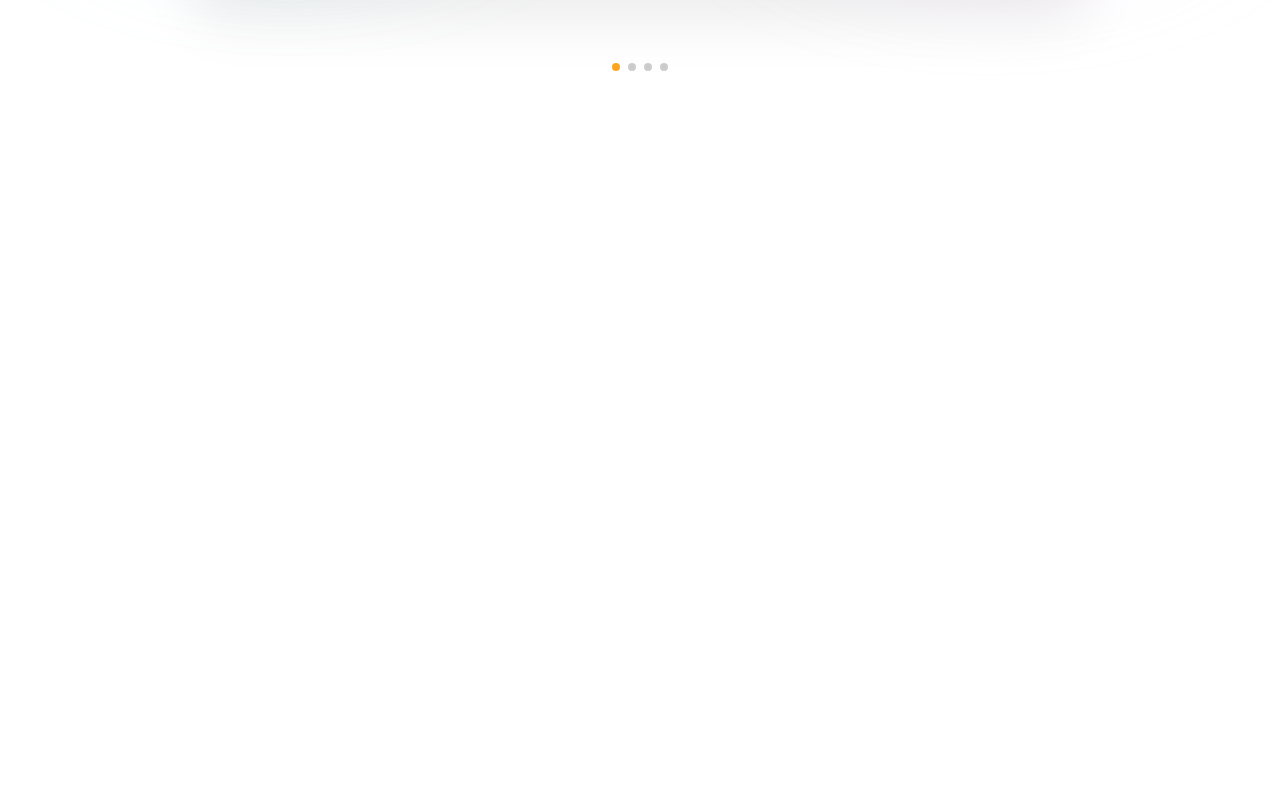
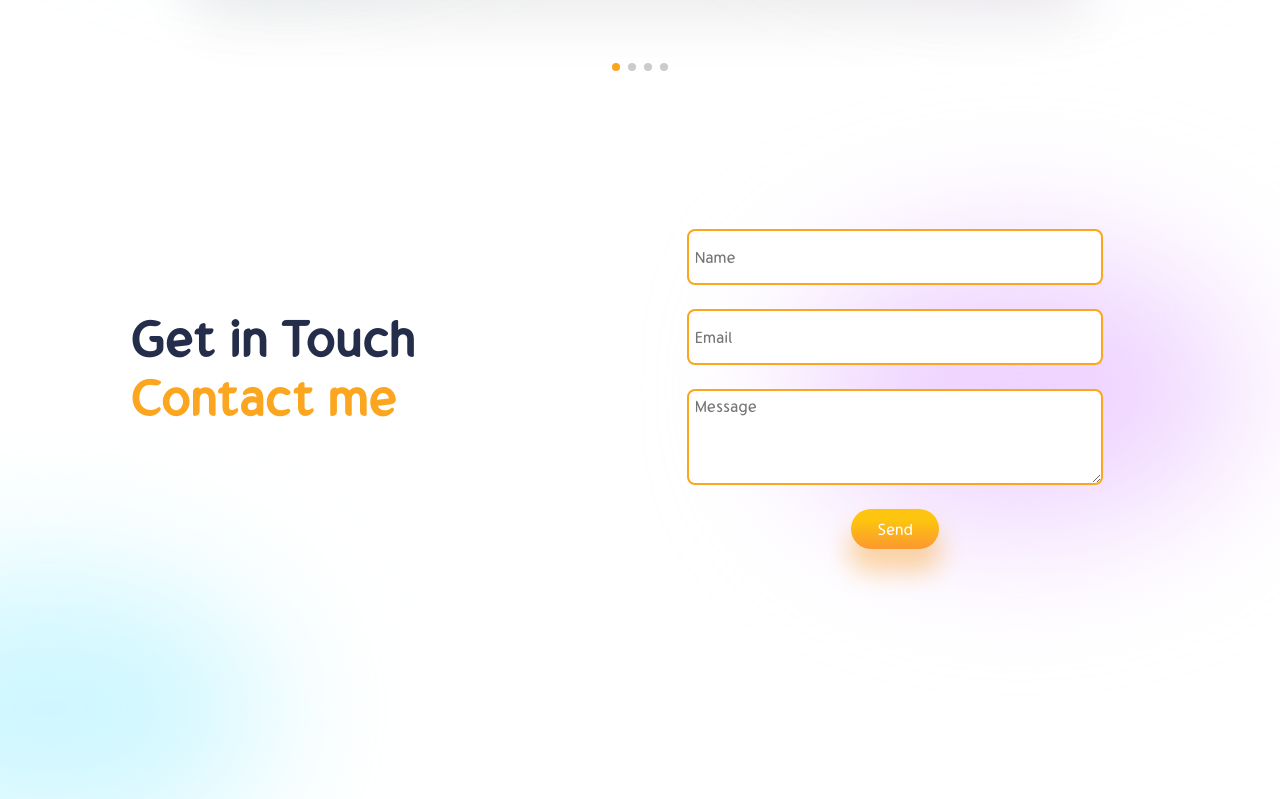
Before and after one commit to Satellite-system/Portfolio, a React (Create React App) app: page / in a window 1280 px wide. Shown: the part 4317-5116 px from the top of the page. Before the commit the page ends 4476 px from the top, so only its background shows below. Built offline with nearby package versions, Linux system fonts and the light colour scheme.

Commit message:
Add Contact Component

```diff
--- a/src/App.js
+++ b/src/App.js
@@ -6,6 +6,7 @@ import Experience from "./component/Experience/Experience";
 import Works from "./component/Works/Works";
 import Portfolio from "./component/Portfolio/Portfolio";
 import Testimonial from "./component/Testimonial/Testimonial";
+import Contact from "./component/Contact/Contact";
 
 function App() {
   return (
@@ -17,6 +18,7 @@ function App() {
       <Works/>
       <Portfolio/>
       <Testimonial/>
+      <Contact/>
     </div>
   );
 }
--- /dev/null
+++ b/src/component/Contact/Contact.css
@@ -0,0 +1,42 @@
+.contact{
+   display: flex;
+   flex-direction: row;
+   height: 70vh;
+   margin-top: 4rem;
+   padding: 0 3rem;
+}
+.contact-left{
+   flex: 1;
+   display: flex;
+   flex-direction: column;
+   margin-top: 4rem;
+}
+.contact-right{
+   flex: 1;
+   display: flex;
+   justify-content: center;
+   position: relative;
+}
+.contact-right>form{
+   display: flex;
+   flex-direction: column;
+   gap: 1.2rem;
+   align-items: center;
+}
+.contact-right .user{
+   width: 20rem;
+   height: 2rem;
+   padding: 0.3rem;
+   outline: none;
+   border: 2px solid var(--orange);
+   border-radius: 8px;
+   font-size: 16px;
+}
+textarea{
+   height: 4rem!important;
+}
+.contact-blur1{
+   background-color: var(--purple);
+   top: 1rem;
+   left: 8rem;
+}
--- /dev/null
+++ b/src/component/Contact/Contact.jsx
@@ -0,0 +1,27 @@
+import React from 'react'
+import './Contact.css'
+
+function Contact() {
+  return (
+    <div className="contact">
+      <div className="contact-left">
+         <div className="awesome">
+            <span>Get in Touch</span>
+            <span>Contact me</span>
+            <div className="blur s-blur1" style={{background:"#ABF1FF94"}}/>
+         </div>
+      </div>
+      <div className="contact-right">
+         <form >
+            <input type="text" name='user_name' className='user' placeholder='Name'/>
+            <input type="email" name='user_email' className='user' placeholder='Email' />
+            <textarea name='message' className='user' placeholder='Message' />
+            <input type='submit' value='Send' className="btn" />
+            <div className="blur contact-blur1"></div>
+         </form>
+      </div>
+    </div>
+  );
+};
+
+export default Contact
```
